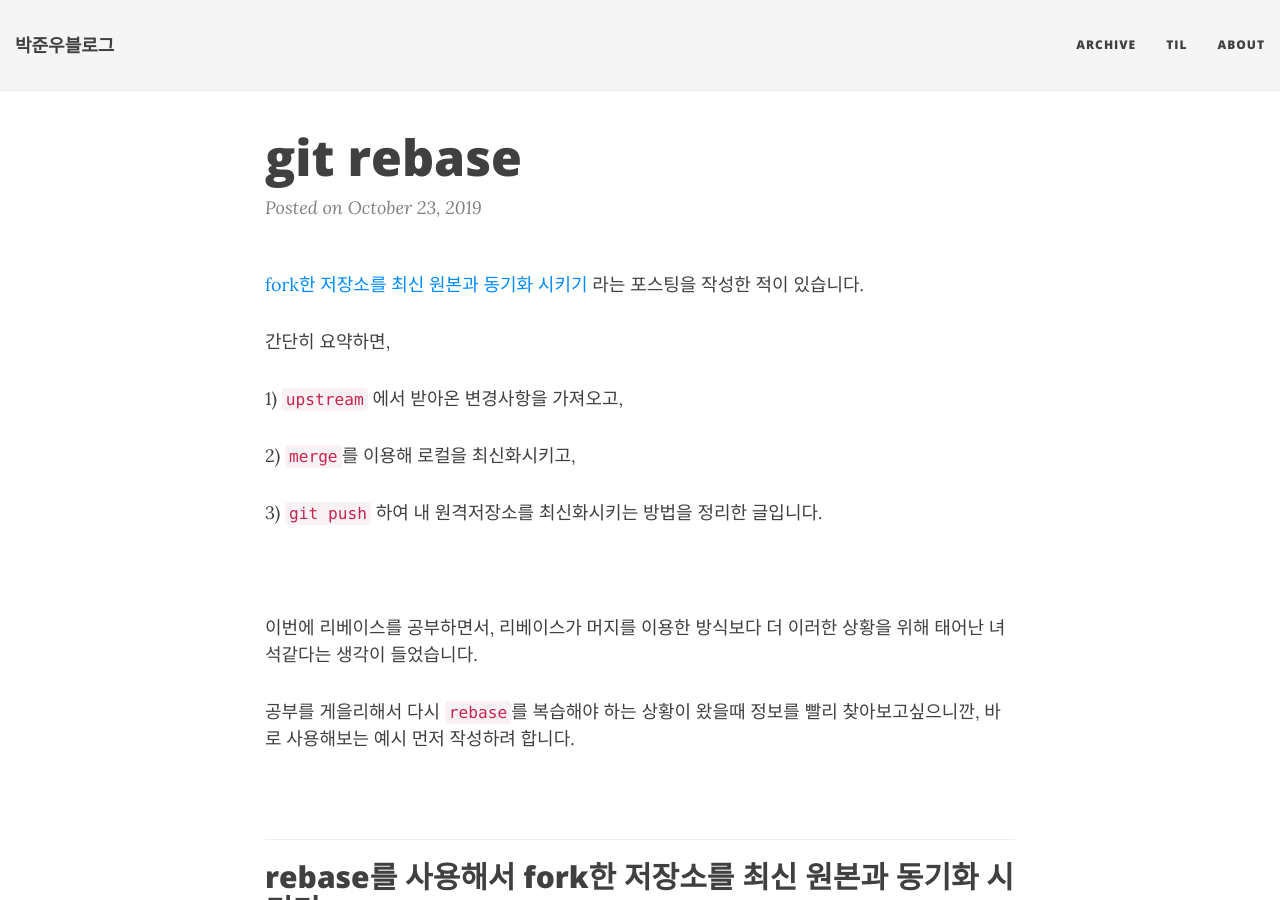
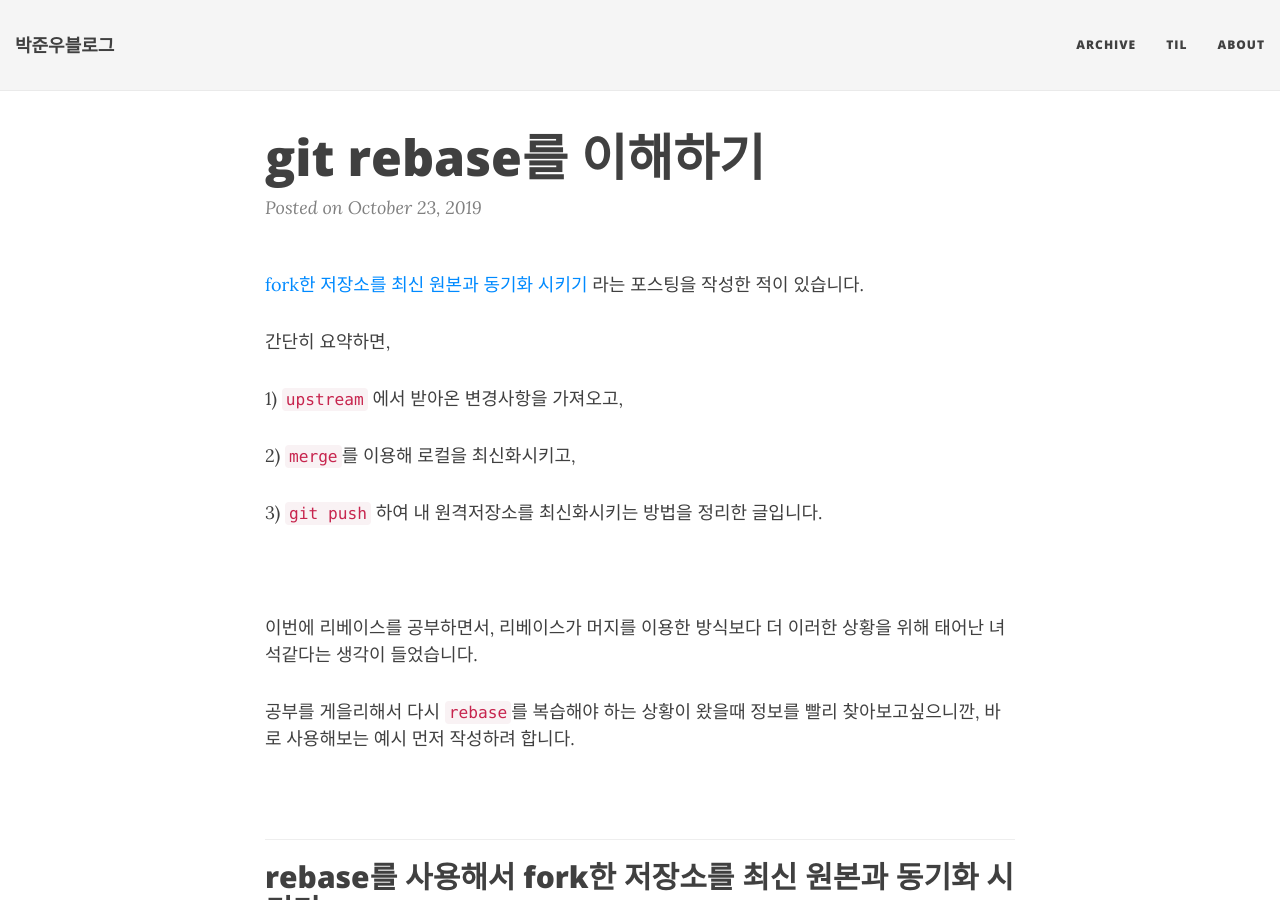
Before and after one commit to JUNWOO45/junwoo45.github.io.archived, a Jekyll site: the page built from _posts/2019-10-23-rebase.md, in a window 1280 px wide and 900 px high. Built offline with Jekyll 4.4.1, drawn with Linux system fonts in a browser that asks for light colours; nearby versions of some CDN libraries; comment, search, counter and statistics services are not loaded.

Commit message:
rebase 포스팅 제목 수정

```diff
--- a/_posts/2019-10-23-rebase.md
+++ b/_posts/2019-10-23-rebase.md
@@ -1,6 +1,6 @@
 ---
 layout: post
-title: git rebase
+title: git rebase를 이해하기
 tags: [git]
 comments: true
 ---
```
